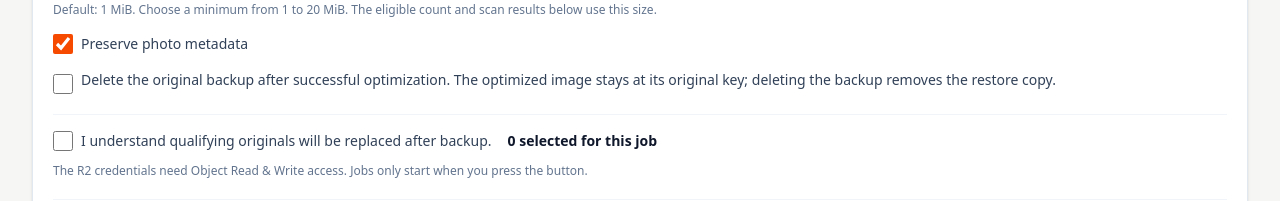
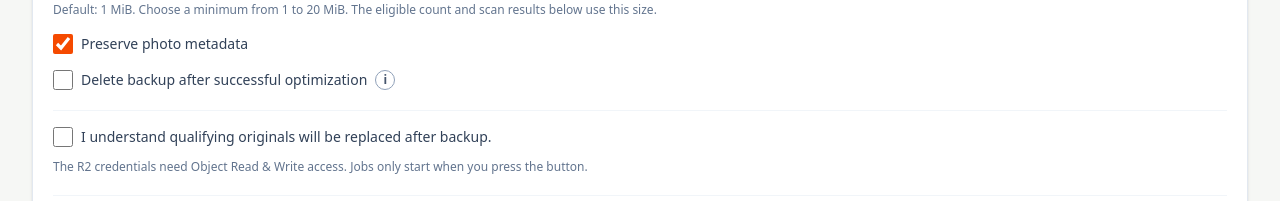
Before and after one commit to ahmetomerv/BucketLean, a Nuxt app: page / in a window 1280 px wide. Shown: the part 588-789 px from the top of the page. Built offline with nearby package versions, Linux system fonts and the light colour scheme; no server answers.

Commit message:
feat: update documentation and UI

```diff
--- a/app/pages/index.vue
+++ b/app/pages/index.vue
@@ -186,10 +186,15 @@ onUnmounted(() => { if (pollTimer) clearInterval(pollTimer) })
       </div>
       <p class="mt-2 text-xs text-slate-500">Default: 1 MiB. Choose a minimum from 1 to 20 MiB. The eligible count and scan results below use this size.</p>
       <label class="mt-4 flex items-center gap-2 text-sm text-slate-700"><input v-model="preserveMetadata" :disabled="jobActive" type="checkbox" class="h-5 w-5 cursor-pointer accent-orange-600"> Preserve photo metadata</label>
-      <label class="mt-4 flex items-start gap-2 text-sm text-slate-700"><input v-model="deleteBackupAfterOptimization" :disabled="jobActive" type="checkbox" class="mt-1 h-5 w-5 cursor-pointer accent-orange-600"> Delete the original backup after successful optimization. The optimized image stays at its original key; deleting the backup removes the restore copy.</label>
+      <div class="mt-4 flex items-center gap-2 text-sm text-slate-700">
+        <label class="flex items-center gap-2"><input v-model="deleteBackupAfterOptimization" :disabled="jobActive" type="checkbox" class="h-5 w-5 cursor-pointer accent-orange-600"> Delete backup after successful optimization</label>
+        <span class="group relative inline-flex">
+          <button type="button" aria-label="About backup deletion" aria-describedby="backup-deletion-help" class="flex h-5 w-5 items-center justify-center rounded-full border border-slate-400 text-xs font-semibold text-slate-600 focus-visible:outline focus-visible:outline-2 focus-visible:outline-orange-600">i</button>
+          <span id="backup-deletion-help" role="tooltip" class="pointer-events-none invisible absolute bottom-full right-0 z-10 mb-2 w-72 max-w-[calc(100vw-3rem)] rounded-xs border border-slate-200 bg-white p-3 text-xs font-normal leading-relaxed text-slate-700 shadow-lg group-hover:visible group-focus-within:visible">The original is backed up before replacement. After the optimized image is verified at its original key, this option deletes that backup and its restore manifest. You will no longer have a restore copy.</span>
+        </span>
+      </div>
       <div class="mt-5 flex flex-wrap items-center gap-4 border-t border-slate-100 pt-4">
         <label class="flex items-center gap-2 text-sm text-slate-700"><input v-model="acknowledged" :disabled="jobActive" type="checkbox" class="h-5 w-5 cursor-pointer accent-orange-600"> I understand qualifying originals will be replaced after backup.</label>
-        <strong class="text-sm text-slate-900" role="status">{{ number.format(selectedKeys.length) }} selected for this job</strong>
       </div>
       <p class="mt-3 text-xs text-slate-500">The R2 credentials need Object Read &amp; Write access. Jobs only start when you press the button.</p>
       <div v-if="currentJob" class="mt-5 border-t border-slate-100 pt-5">
```
Also changed, not shown: 3 other files (tests, documents, lock files or other folders).
